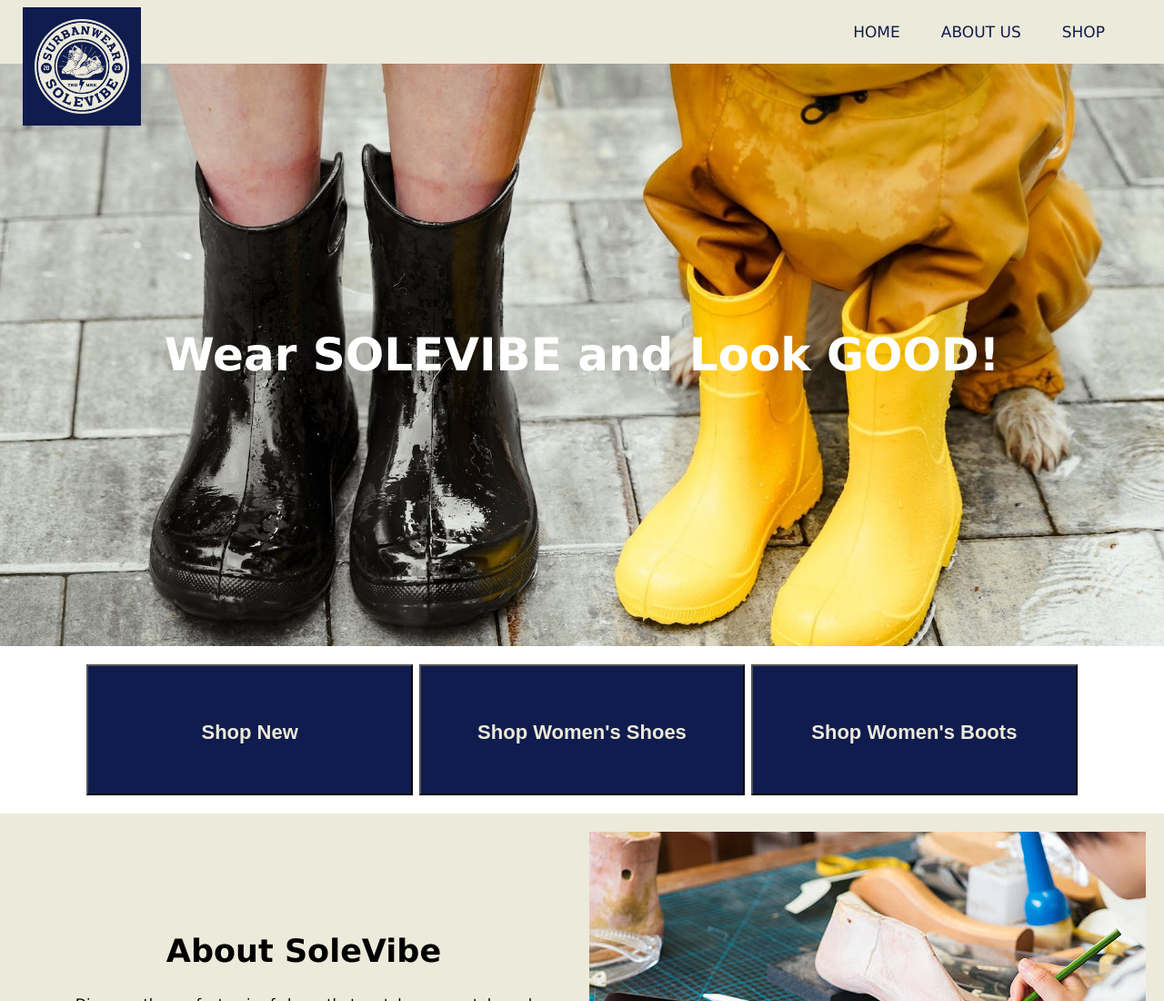
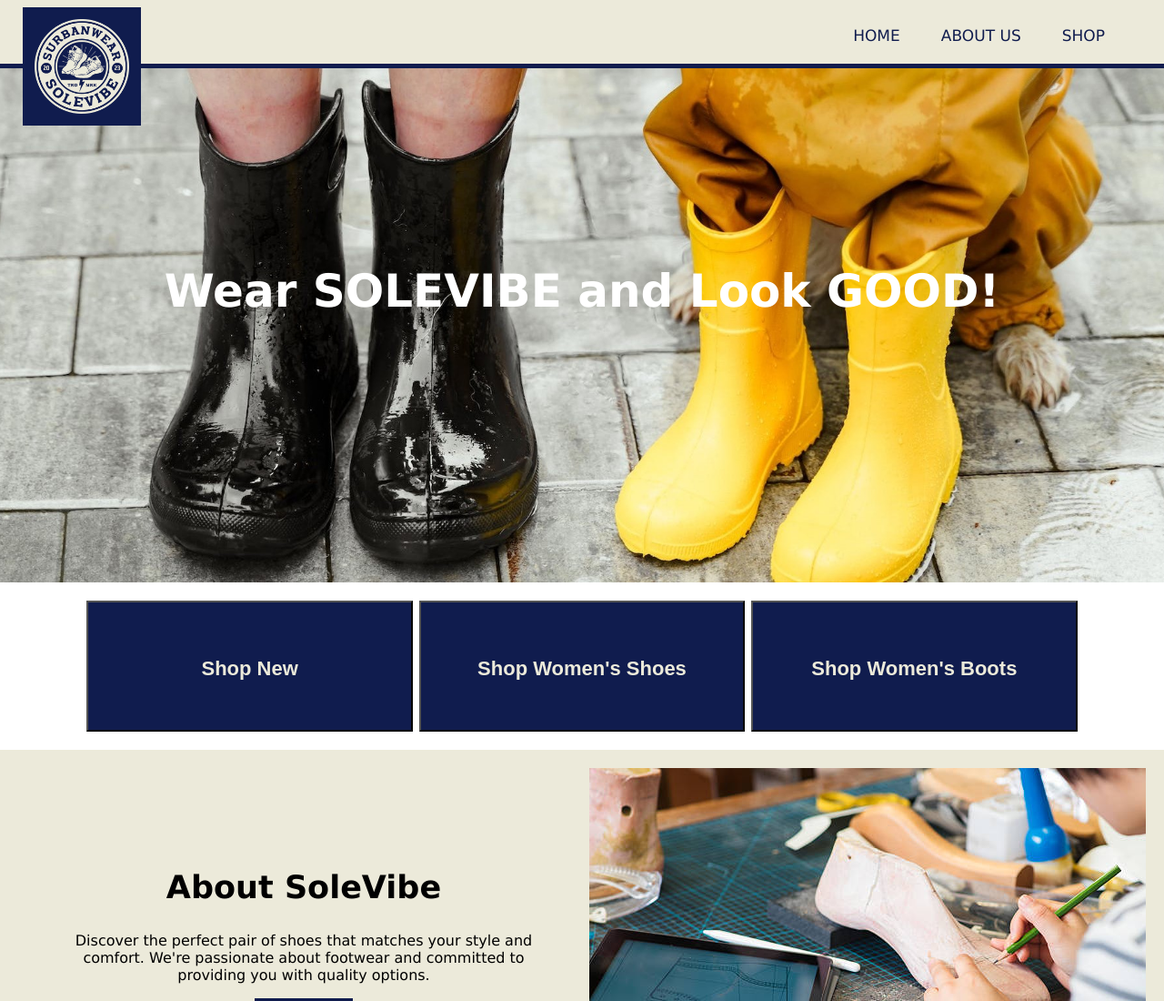
Before and after one commit to mveraloo/CS220_Project_1, a plain HTML site: page index.html in a window 1280 px wide. Shown: the top 1100 px of the page at 91% size. Drawn offline with Linux system fonts and the light colour scheme.

Commit message:
mireya- update of home, about

```diff
--- a/styles.css
+++ b/styles.css
@@ -7,15 +7,20 @@ body {
 
 header {
     background-color: #eceada; /* Header background color */
+    position: fixed;
+    top: 0;
+    width: 100%;
+    color: #fff;
+    z-index: 1000;
+    border-bottom: 5px solid #101c4e;
 }
 
 .header-content {
     display: flex;
     justify-content: space-between;
     align-items: center;
-    padding: 5px 25px;
+    padding: 0 25px;
     height: 70px;
-
 }
 
 .logo img {
@@ -36,7 +41,8 @@ header {
     color: #101c4e;
 }
 .navbar {
-    justify-content: center
+    justify-content: center;
+    padding-top: 7px;
 }
 
 /* Home page */
```
